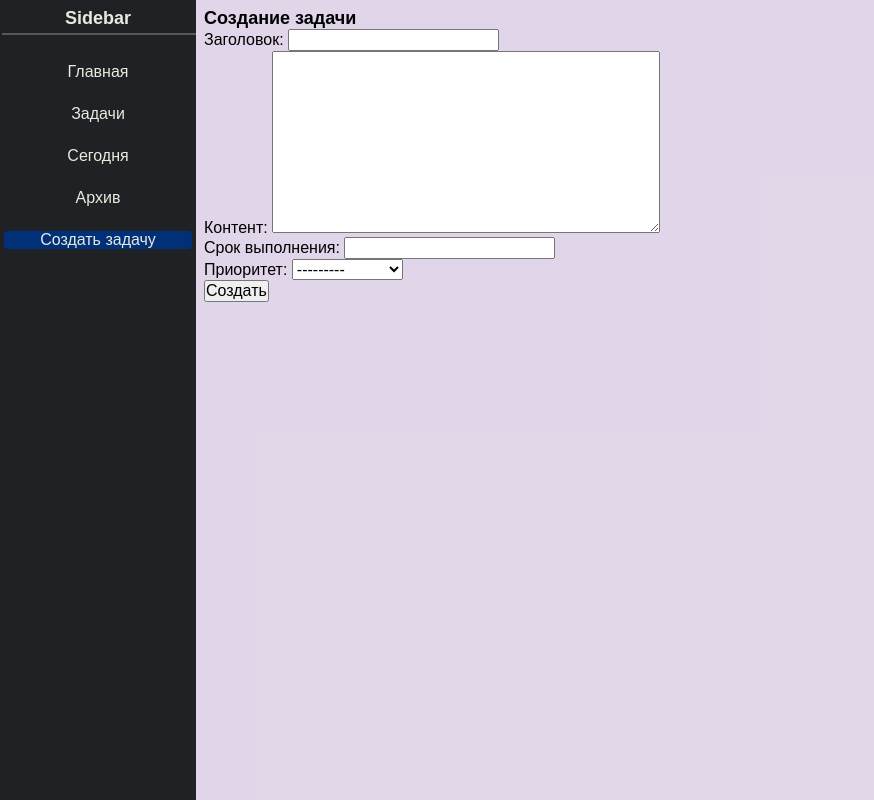
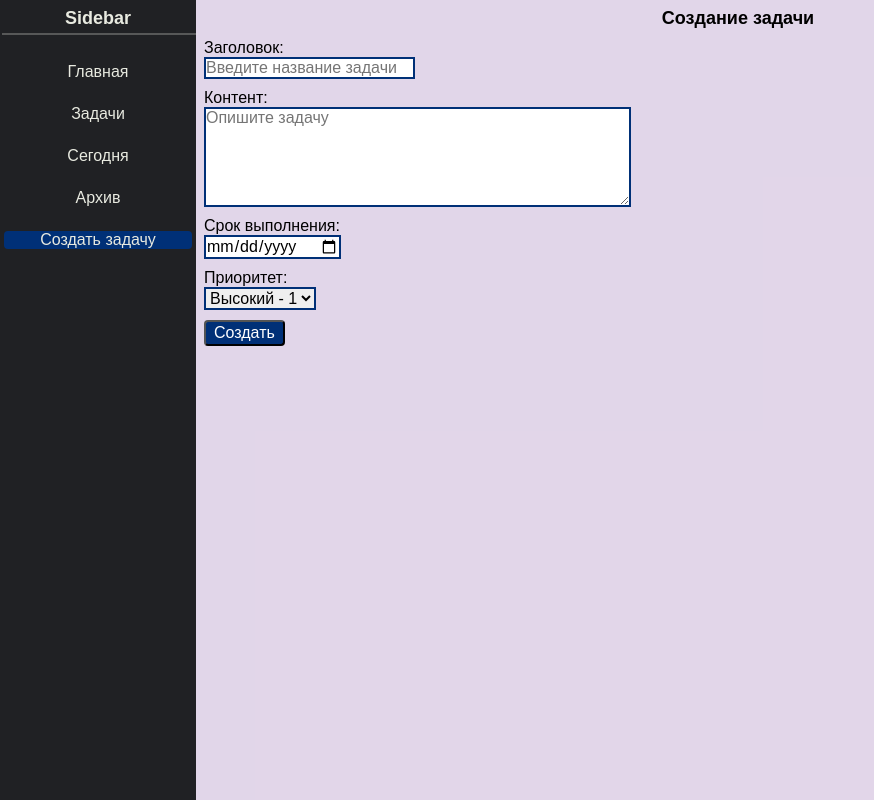
Before and after one commit to IvanSitnikov1/planner, a Django app: page /create-task/ in a window 1280 px wide. Shown: the part 78-878 px from the top of the page, without its empty margins (0-874 px from the left). Run offline with Django 4.2, Linux system fonts and the light colour scheme; a user stored in the database is signed in.

Commit message:
add css to create_task and change html a bit

```diff
--- a/main/static/main/css/main.css
+++ b/main/static/main/css/main.css
@@ -150,6 +150,43 @@
     color: #00c6f5;
 }
 
+/* Create task appearance */
+
+.inupt-item{
+    display: flex;
+    flex-direction: column;
+    margin-top: 10px;
+}
+
+.form-btn{
+    margin-top: 10px;
+}
+#enter-content{
+    height: 100px;
+    width: 40%;
+    border:2px solid #003077;
+}
+#enter-header{
+    border:2px solid #003077;
+}
+#enter-deadline{
+    border:2px solid #003077;
+}
+#enter-priority{
+    border:2px solid #003077;
+}
+.form-btn{
+appearance: none;
+color: white;
+background-color:#003077;
+border-radius: 4px;
+padding: 2px 8px;
+transition: background-color 0.3s;
+}
+.form-btn:hover{
+    color: #00c6f5;
+}
+
 /* iPad+ width */
 
 @media (min-width: 768px ) {
--- a/main/templates/main/create_subtask.html
+++ b/main/templates/main/create_subtask.html
@@ -1,7 +1,7 @@
 {% extends 'main/base.html' %}
 
 {% block content %}
-<h1>{{ title }}</h1>
+<h1 class="main-title">{{ title }}</h1>
 <form action="{% url 'create-subtask' pk %}" method="post" enctype="multipart/form-data">
     {% csrf_token %}
     <div class="form-error">{{ form.non_field_errors }}</div>
@@ -9,6 +9,6 @@
         <p><label class="form-label" for="{{ f.id_for_label }}">{{ f.label }}: </label>{{ f }}</p>
         <div class="form-error">{{ f.errors }}</div>
     {% endfor %}
-    <button type="submit">Создать</button>
+    <button class="form-btn" type="submit">Создать</button>
 </form>
 {% endblock %}
--- a/main/templates/main/create_task.html
+++ b/main/templates/main/create_task.html
@@ -1,14 +1,98 @@
+<!--
+<style>
+.inupt-item{
+    display: flex;
+    flex-direction: column;
+    margin-top: 10px;
+}
+
+.form-btn{
+    margin-top: 10px;
+}
+#enter-content{
+    height: 100px;
+    width: 40%;
+    border:2px solid #003077;
+}
+#enter-header{
+    border:2px solid #003077;
+}
+#enter-deadline{
+    border:2px solid #003077;
+}
+#enter-priority{
+    border:2px solid #003077;
+}
+.form-btn{
+appearance: none;
+color: white;
+background-color:#003077;
+border-radius: 4px;
+padding: 2px 8px;
+transition: background-color 0.3s;
+}
+.form-btn:hover{
+    color: #00c6f5;
+}
+</style> -->
+
 {% extends 'main/base.html' %}
 
 {% block content %}
-<h1>{{ title }}</h1>
+<h1 class="main-title">{{ title }}</h1>
+<div>
 <form action="{% url 'create-task' %}" method="post" enctype="multipart/form-data">
-    {% csrf_token %}
-    <div class="form-error">{{ form.non_field_errors }}</div>
-    {% for f in form %}
-        <p><label class="form-label" for="{{ f.id_for_label }}">{{ f.label }}: </label>{{ f }}</p>
-        <div class="form-error">{{ f.errors }}</div>
-    {% endfor %}
-    <button type="submit">Создать</button>
+    <div class="inupt-item">
+        <label for="enter-header">
+          <span>Заголовок:</span>
+        </label>
+        <div>
+          <input
+            id="enter-header"
+            type="text"
+            placeholder="Введите название задачи"
+            required
+          />
+        </div>
+      </div>
+      <div class="inupt-item">
+        <label for="enter-content">
+          <span>Контент:</span>
+        </label>
+        <div>
+          <textarea
+            id="enter-content"
+            placeholder="Опишите задачу"
+          ></textarea>
+        </div>
+      </div>
+      <div class="inupt-item">
+        <label for="enter-deadline">
+          <span>Срок выполнения:</span>
+        </label>
+        <div>
+          <input
+            id="enter-deadline"
+            type="date"
+          />
+        </div>
+      </div>
+      <div class="inupt-item">
+        <label for="enter-priority">
+          <span>Приоритет:</span>
+        </label>
+        <div>
+          <select id="enter-priority" name="priority" required>
+            <option selected>Высокий - 1</option>
+            <option></option>
+            <option></option>
+            <option></option>
+            <option></option>
+            <option></option>
+          </select>
+        </div>
+      </div>
+    <button class="form-btn" type="submit">Создать</button>
 </form>
+</div>
 {% endblock %}
```
